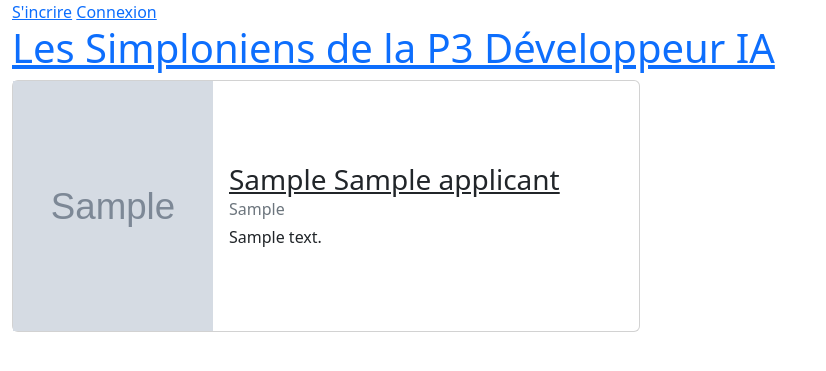
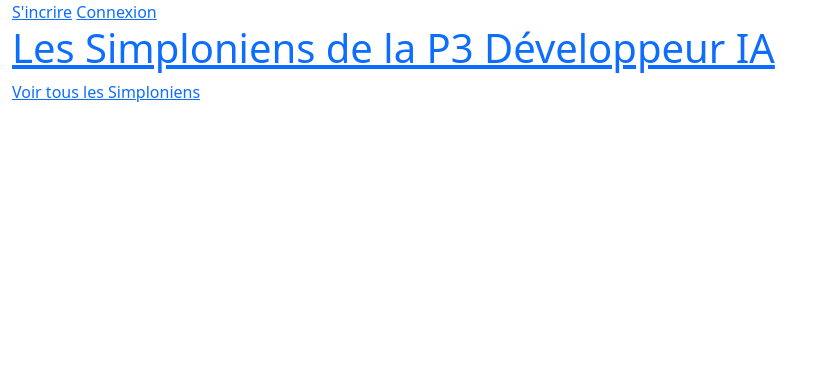
Before and after one commit to Benalieur/arbre_django, a Django app: page / in a window 1280 px wide. Shown: the top 371 px of the page, without its empty margins (0-826 px from the left). Run offline with Django 3.2, Linux system fonts and the light colour scheme; tables that the repository leaves empty hold one stand-in row (values such as "Sample post"); grey boxes marked "Sample" are stand-in pictures.

Commit message:
maj index

```diff
--- a/Arbre/urls.py
+++ b/Arbre/urls.py
@@ -19,7 +19,7 @@ from django.urls import path
 from django.conf.urls.static import static
 from Arbre import settings
 
-from applicant.views import applicant_detail, index
+from applicant.views import applicant_detail, index, applicants
 from account_simplonien.views import signup_simplonien, logout_simplonien, login_simplonien
 
 
@@ -29,5 +29,6 @@ urlpatterns = [
     path('login/', login_simplonien, name="login"),
     path('logout/', logout_simplonien, name="logout"),
     path('signup_simplonien/', signup_simplonien, name="signup_simplonien"),
+    path('candidats/', applicants, name="applicants_page"),
     path('candidats/<str:slug>', applicant_detail, name="applicant"),
 ] + static(settings.MEDIA_URL, document_root=settings.MEDIA_ROOT)
--- a/applicant/templates/applicant/index.html
+++ b/applicant/templates/applicant/index.html
@@ -1,20 +1,6 @@
 {% extends 'base.html' %}
 
-<div class="container-fluid d-flex p-2" style="margin-top: 10px">
-    {% block content %}
-        {% for applicant in applicant %}
-            <div class="col-md-6">
-                <div class="card flex-md-row mb-4 box-shadow h-md-250"style="justify-content: center; align-items: center">
-                    <img class="card-img-right flex-auto d-none d-md-block" data-src="holder.js/200x250?theme=thumb" alt="Photo de profil de {{ applicant.name }}" style="min-width: 200px; max-width: 200px; height: 250px;" src="{{ applicant.img.url }}" data-holder-rendered="true">
-                    <div class="card-body d-flex flex-column align-items-start">
-                        <h3 class="mb-0">
-                            <a class="text-dark" href="{% url "applicant" applicant.slug %}">{{applicant.first_name}} {{applicant.name}}</a><br>
-                        </h3>
-                        <div class="mb-1 text-muted">{{applicant.position}}</div>
-                            <p class="card-text mb-auto">{{applicant.description}}</p>
-                        </div>
-                </div>
-            </div>
-        {% endfor %}
-    {% endblock content %}
-</div>
+
+{% block content %}
+    <a href="{% url "applicants_page" %}">Voir tous les Simploniens</a>
+{% endblock content %}
--- a/applicant/views.py
+++ b/applicant/views.py
@@ -3,8 +3,11 @@ from applicant.models import Applicant
 
 
 def index (request):
+    return render(request, "applicant/index.html")
+
+def applicants (request):
     applicants = Applicant.objects.all()
-    return render(request, "applicant/index.html", context={"applicant":applicants})
+    return render(request, "applicant/applicants.html", context={"applicant":applicants})
 
 def applicant_detail (request, slug):
     applicant_slug = get_object_or_404(Applicant, slug=slug)
```
Also changed, not shown: applicant/templates/applicant/applicants.html (added, +20 -0 lines), applicant/templates/applicant/detail.html (+5 -3 lines).
